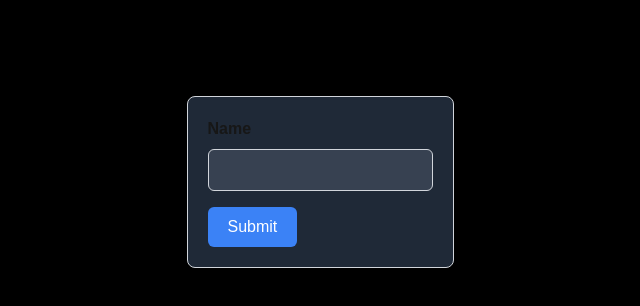
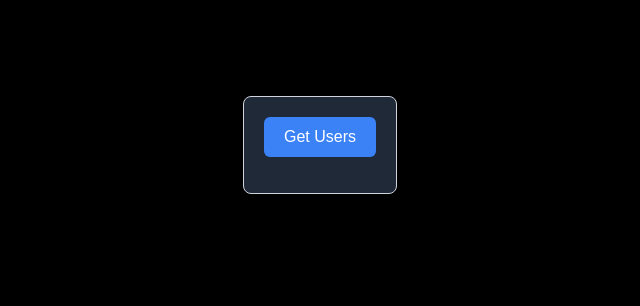
Before and after one commit to UBCMint/mint-backend-tauri-app, a Next.js app: page / in a window 1280 px wide. Shown: the top 306 px of the page, without its empty margins (320-960 px from the left). Built offline with nearby package versions, Linux system fonts and the light colour scheme.

Commit message:
formatting change and added mock server route

```diff
--- a/src/app/form.tsx
+++ b/src/app/form.tsx
@@ -2,42 +2,57 @@
 
 import React, { useState } from "react";
 import { invoke } from "@tauri-apps/api/core";
+import { User } from './types'; // Adjust the path as necessary
 
 export default function Form() {
-    const [name, setName] = useState("");
+    const [response, setResponse] = useState("");
+    const [users, setUsers] = useState<User[]>([]);
 
-    const handleSubmit = (event: React.FormEvent) => {
+    //Example
+    const handleSubmit = async (event: React.FormEvent) => {
         event.preventDefault();
-        if (name) {
-            invoke<String>("greet", { name })
-                .then(result => console.log(result))
-                .catch(console.error);
+
+        try {
+
+            const response = await fetch('/users');  //MOCK ENDPOINT - pretend this is our backend
+
+            if (response.ok){
+                console.log("REQ success");
+                const data = await response.json();
+                setResponse(data.message);
+                console.log('Fetched users:', data);
+            } else {
+                throw new Error('Network Response Error');
             }
+
+        } catch (error) {
+            console.log(error);
+        } finally {
+            // finish off
+        }
+
     };
 
     return (
         <div className="max-w-md mx-auto p-5 border border-gray-300 rounded-lg bg-gray-800">
-            <form onSubmit={handleSubmit} className="">
-                <div className="mb-4">
-                    <label htmlFor="name" className="block mb-2 font-bold">
-                        Name
-                    </label>
-                    <input
-                        type="text"
-                        id="name"
-                        value={name}
-                        onChange={(event) => setName(event.target.value)}
-                        required
-                        className="w-full p-2 border border-gray-300 rounded-md bg-gray-700"
-                    />
-                </div>
+          <form onSubmit={handleSubmit}>
             <button
               type="submit"
-                    className="px-5 py-2 bg-blue-500 text-white rounded-md hover:bg-blue-700"
+              className="w-full px-5 py-2 bg-blue-500 text-white rounded-md hover:bg-blue-700 transition duration-300 ease-in-out"
             >
-                    Submit
+                Get Users
             </button>
           </form>
+
+          { (
+            <ul className="w-full text-white mt-4 space-y-2">
+              {users.map(user => (
+                <li key={user.id} className="border-b border-gray-600 pb-2 text-gray-200">
+                  {user.name} - {user.email}
+                </li>
+              ))}
+            </ul>
+          )}
         </div>
       );
 }
--- /dev/null
+++ b/src/app/types.ts
@@ -0,0 +1,7 @@
+// Types
+
+export interface User {
+    id: number;
+    name: string;
+    email: string;
+  }
--- /dev/null
+++ b/src/app/users/route.ts
@@ -0,0 +1,14 @@
+import { NextResponse } from 'next/server';
+import { User } from '../types'; // Adjust the path as necessary
+
+
+export async function GET() {
+  // Mock user data
+  const users: User[] = [
+    { id: 1, name: 'Jayden', email: 'Jayden_codes@real.com' },
+    { id: 2, name: 'Priyanshu', email: 'PRIYANSHU_theGoat@factchecker.com' },
+    { id: 3, name: 'Trevor', email: 'yea@real.com' }
+  ];
+
+  return NextResponse.json(users); // Respond with JSON data
+}
```
Lines whose indentation alone changed are shown as unchanged.
